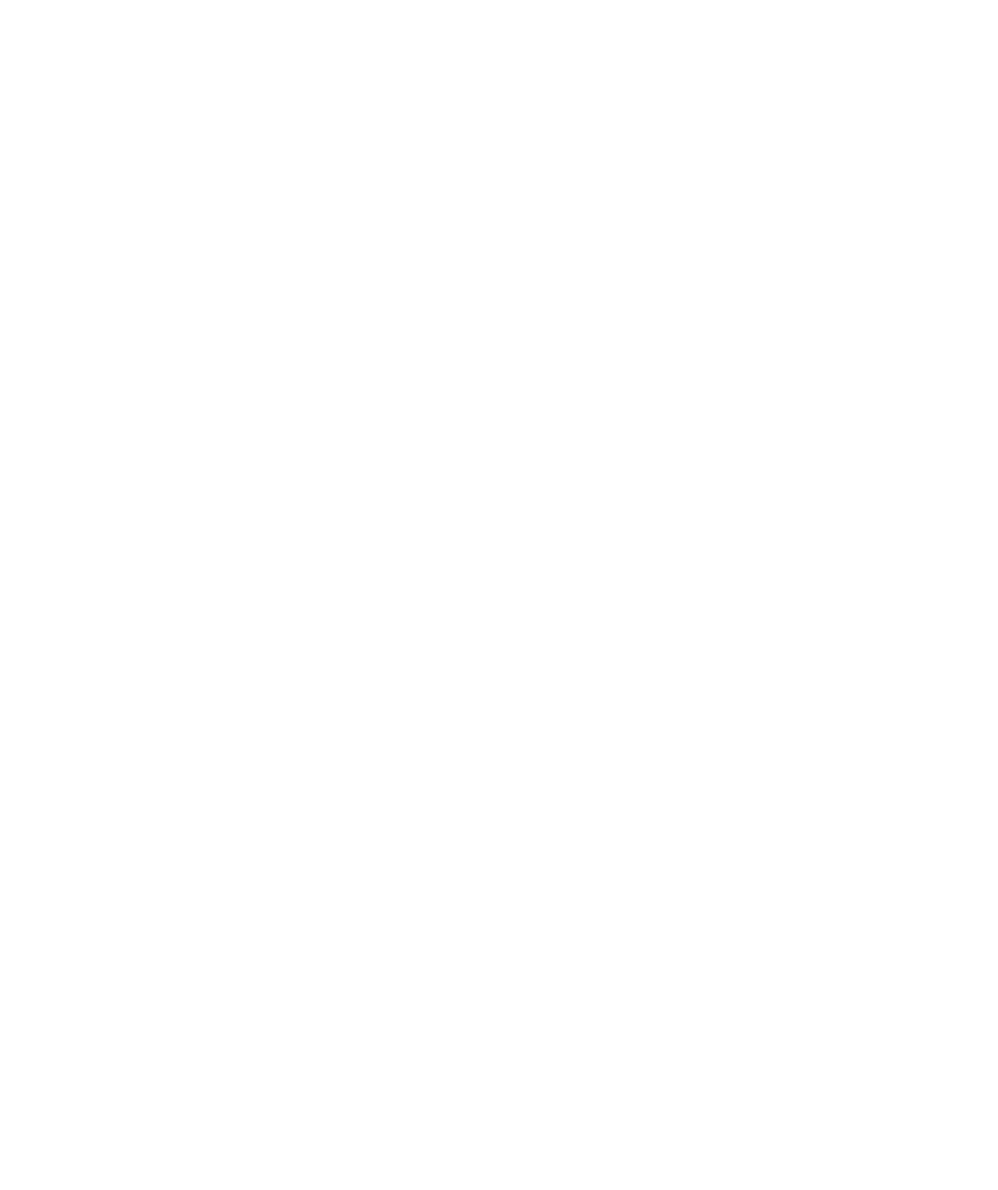
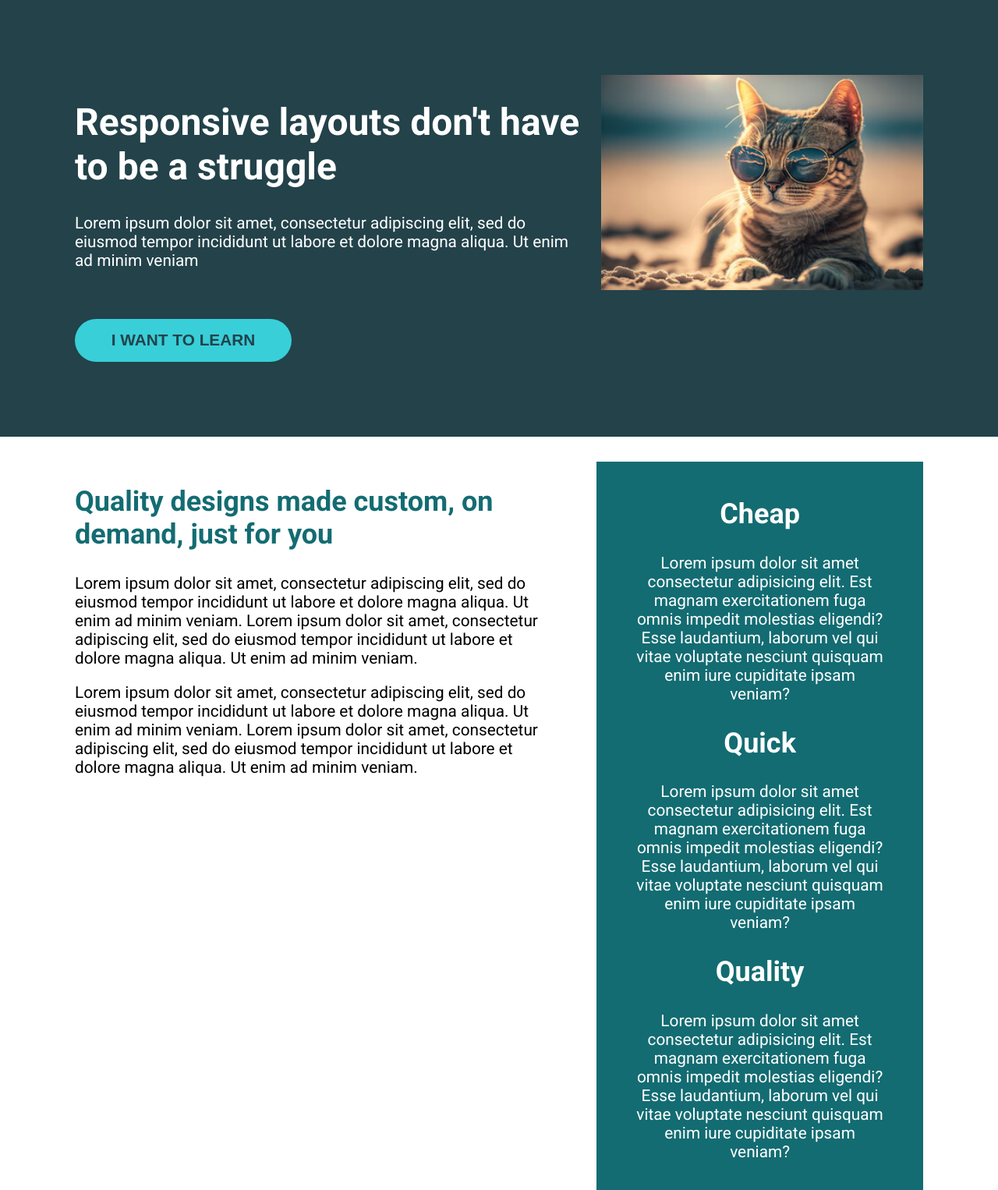
Before and after one commit to sherlineau/21day-responsive, a plain HTML site: page flexbox-2/index.html in a window 1280 px wide. Shown: the whole page at 78% size. Before the commit the page ends 800 px from the top, so only its background shows below. Drawn offline with Linux system fonts and the light colour scheme.

Commit message:
flexbox challenge 2

```diff
--- a/flexbox-2/index.html
+++ b/flexbox-2/index.html
@@ -1,12 +1,77 @@
 <!DOCTYPE html>
 <html lang="en">
-<head>
-    <meta charset="UTF-8">
-    <meta name="viewport" content="width=device-width, initial-scale=1.0">
+  <head>
+    <meta charset="UTF-8" />
+    <meta name="viewport" content="width=device-width, initial-scale=1.0" />
     <title>Flexbox Challenge 2</title>
-    <link rel="stylesheet" href="style.css">
-</head>
-<body>
-
-</body>
+    <link rel="stylesheet" href="style.css" />
+  </head>
+  <body>
+    <div class="hero">
+      <div class="container row space-between">
+        <div class="hero__text">
+          <h1>Responsive layouts don't have to be a struggle</h1>
+          <p>
+            Lorem ipsum dolor sit amet, consectetur adipiscing elit, sed do
+            eiusmod tempor incididunt ut labore et dolore magna aliqua. Ut enim
+            ad minim veniam
+          </p>
+          <a href="#"><button class="hero__btn">I WANT TO LEARN</button></a>
+        </div>
+        <img src="/flexbox-2/hero.jpg" alt="cute cat" class="hero__img" />
+      </div>
+    </div>
+    <div class="main">
+      <div class="container row">
+        <div class="col main-col">
+          <h2 class="accent-color">
+            Quality designs made custom, on demand, just for you
+          </h2>
+          <p>
+            Lorem ipsum dolor sit amet, consectetur adipiscing elit, sed do
+            eiusmod tempor incididunt ut labore et dolore magna aliqua. Ut enim
+            ad minim veniam. Lorem ipsum dolor sit amet, consectetur adipiscing
+            elit, sed do eiusmod tempor incididunt ut labore et dolore magna
+            aliqua. Ut enim ad minim veniam.
+          </p>
+          <p>
+            Lorem ipsum dolor sit amet, consectetur adipiscing elit, sed do
+            eiusmod tempor incididunt ut labore et dolore magna aliqua. Ut enim
+            ad minim veniam. Lorem ipsum dolor sit amet, consectetur adipiscing
+            elit, sed do eiusmod tempor incididunt ut labore et dolore magna
+            aliqua. Ut enim ad minim veniam.
+          </p>
+        </div>
+        <div class="col secondary-col">
+          <div class="col-item">
+            <h2>Cheap</h2>
+            <p>
+              Lorem ipsum dolor sit amet consectetur adipisicing elit. Est
+              magnam exercitationem fuga omnis impedit molestias eligendi? Esse
+              laudantium, laborum vel qui vitae voluptate nesciunt quisquam enim
+              iure cupiditate ipsam veniam?
+            </p>
+          </div>
+          <div class="col-item">
+            <h2>Quick</h2>
+            <p>
+              Lorem ipsum dolor sit amet consectetur adipisicing elit. Est
+              magnam exercitationem fuga omnis impedit molestias eligendi? Esse
+              laudantium, laborum vel qui vitae voluptate nesciunt quisquam enim
+              iure cupiditate ipsam veniam?
+            </p>
+          </div>
+          <div class="col-item">
+            <h2>Quality</h2>
+            <p>
+              Lorem ipsum dolor sit amet consectetur adipisicing elit. Est
+              magnam exercitationem fuga omnis impedit molestias eligendi? Esse
+              laudantium, laborum vel qui vitae voluptate nesciunt quisquam enim
+              iure cupiditate ipsam veniam?
+            </p>
+          </div>
+        </div>
+      </div>
+    </div>
+  </body>
 </html>
--- a/flexbox-2/style.css
+++ b/flexbox-2/style.css
@@ -1,21 +1,104 @@
 @import url("https://fonts.googleapis.com/css2?family=Roboto:wght@400;700;900&display=swap");
 
 * {
-    box-sizing: border-box;
-    margin: 0;
-    padding: 0;
-    font-family: "Roboto", sans-serif;
-    font-size: 1.3rem;
+  box-sizing: border-box;
+
+  /* colors
+  #23424A
+  #87629A
+  #136C72
+  #3A3A3A
+  #38CFD9
+  */
+}
+
+body {
+  margin: 0;
+  font-family: "Roboto", sans-serif;
+  font-size: 1.3rem;
+}
+
+img {
+  max-width: 100%;
 }
 
 h1 {
-    font-size: 3rem;
+  font-size: 3rem;
+  font-weight: 700;
 }
 
 h2 {
-    font-size: 2.25rem;
+  font-size: 2.25rem;
+  font-weight: 700;
 }
 
-img {
-    max-width: 100%;
+p {
+  font-weight: 400;
 }
+
+.container {
+  width: 90%;
+  max-width: 1280px;
+  margin: 0 auto;
+  padding: 2rem;
+}
+
+.row {
+  display: flex;
+}
+
+.space-between {
+  justify-content: space-between;
+}
+
+.hero {
+  background-color: #23424a;
+  color: #fff;
+  padding: 4rem 0;
+}
+
+.hero p {
+  margin-bottom: 3em;
+}
+
+.hero__text {
+  width: 60%;
+}
+
+.hero__img {
+  width: 38%;
+  align-self: flex-start;
+}
+
+.hero__btn {
+  display: inline-block;
+  border: none;
+  background-color: #38cfd9;
+  color: #23424a;
+  padding: 0.75em 2.25em;
+  font-weight: 900;
+  text-decoration: none;
+  text-transform: uppercase;
+  border-radius: 5em;
+  font-size: 1.3rem;
+}
+
+.col + .col {
+  margin-left: 3rem;
+}
+
+.main-col {
+  width: 60%;
+}
+
+.secondary-col {
+  width: 40%;
+  text-align: center;
+  background-color: #136c72;
+  color: #fff;
+  padding: 1rem 3rem;
+}
+
+.accent-color {
+  color: #136c72;
+}
```
Also changed, not shown: flexbox-2/hero.jpg (added).
